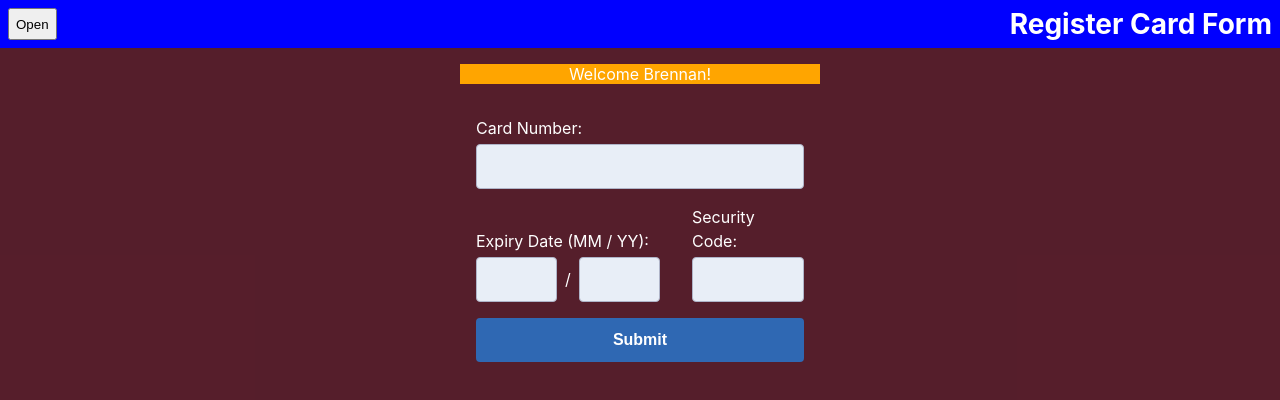
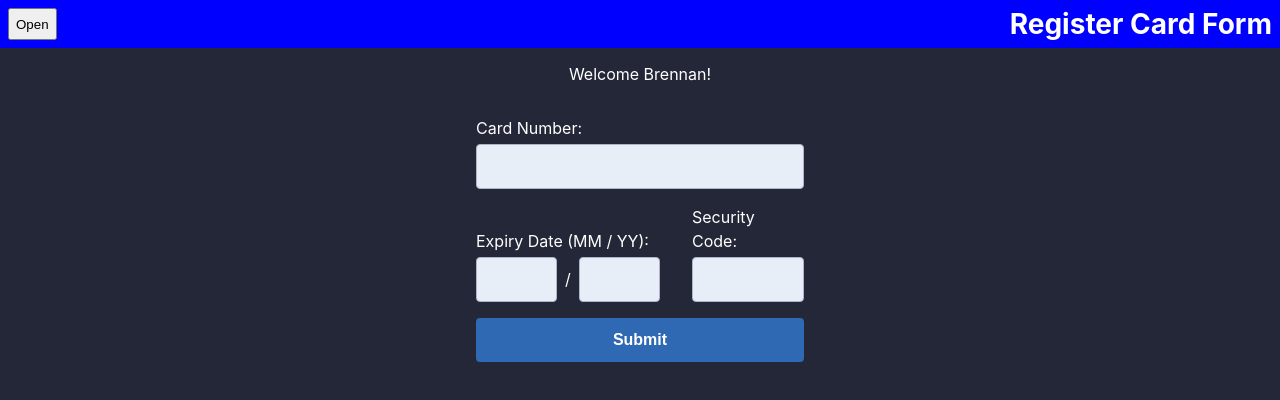
Before and after one commit to polarathene/career-test-webdev-asb, a React (Create React App) app: page / in a window 1280 px wide. Shown: the top 400 px of the page. Built offline with nearby package versions, Linux system fonts and the light colour scheme.

Commit message:
Remove debug styles and related dev notes
A house keeping commit to reduce noise of more meaningful ones.

Moved app bg color to the root html element which is the best place for it.

```diff
--- a/src/App.scss
+++ b/src/App.scss
@@ -1,22 +1,14 @@
 html {
-  background-color: blue; // debug colour
-}
-body {
-  background-color: green; // debug colour
+  background-color: rgb(36 39 56);
 }
 
+/*
+- Ensures any vertical overflowing content will be scrolled from this layer,
+which is sized and stretched to fill the viewport without issues that vh/vw have.
+- Child element .App will size based on #root as it's parent.
+- `min-width` must not be set on this element due to overflow behaviour rendering scrollbars.
+*/
 #root {
-  background-color: red; // debug colour
-
-  /*
-  Establishes a viewport scrolling container:
-
-  - `position: absolute` removes the dependency of html and body element parent dimensions for % units.
-
-  - `overflow-y: auto` ensures any overflowing content will be scrolled from this layer,
-  keeping the bg color consistent to this layer.
-  (prevents a height delta causing height mismatch/leaking other layers bg colour).
-  */
   position: absolute;
   width: 100%;
   height: 100%;
@@ -24,31 +16,14 @@ body {
 }
 
 .App {
-  color: white;
-  background-color: #242738c5; // debug colour (added transparency), should move up to html element
-
   min-width: 180px;
-  // Use up height of parent element (viewport height) as a minimum if content is below that.
+  // Uses viewport height (from #root) unless content height exceeds it.
   min-height: 100%;
-
-  /*
-  Don't `overflow-y: auto` here as the min-width of this layer can mean the
-  vertical scrollbar will be hidden if the viewport width is too small,
-  requiring horizontal scrolling to realize a vertical scrollbar is present..
-
-  `overflow: hidden` can be used here like below with `height: 100%` for
-  preventing scrolling when an overlay (eg open mobile nav menu) is active.
-
-  However as we can't use `overflow-y: auto` as well on the same layer,
-  this will result in always resetting/losing the scroll position which is
-  undesirable. That is caused by `overflow: hidden` toggling affecting the
-  parent (`#root`) overflow scrollbar/height, causing it to lose the scroll state.
-  */
-  // height: 100%;
-  // overflow-y: hidden;
 
   display: flex;
   flex-direction: column;
   align-items: center;
   justify-content: flex-start;
+
+  color: white;
 }
--- a/src/components/navbar/styles.module.scss
+++ b/src/components/navbar/styles.module.scss
@@ -31,10 +31,7 @@
 
   > div {
     position: absolute;
-    // earlier approach:
-    // top: 48px;
-    // better? uses 100% of navbar height (header element which is `position: relative`)
-    top: 100%;
+    top: 100%; // height of header (relies on header having `position: relative`)
     left: 0;
 
     width: 100%;
--- a/src/views/styles.module.scss
+++ b/src/views/styles.module.scss
@@ -1,15 +1,5 @@
 .page {
-  /*
-  Earlier approach with nav header element used `position: absolute`
-  changed to `position: relative`, so normal document flow doesn't require
-  maintaining the navbar height in sync, however will be required if using a
-  fixed header that reveals on scroll.
-  */
-  // margin-top: 48px; // navbar is absolute
-
   > p {
     text-align: center;
-    // height: 2000px; // debug height for testing overflow scrolling
-    background-color: orange; // debug colour
   }
 }
```
